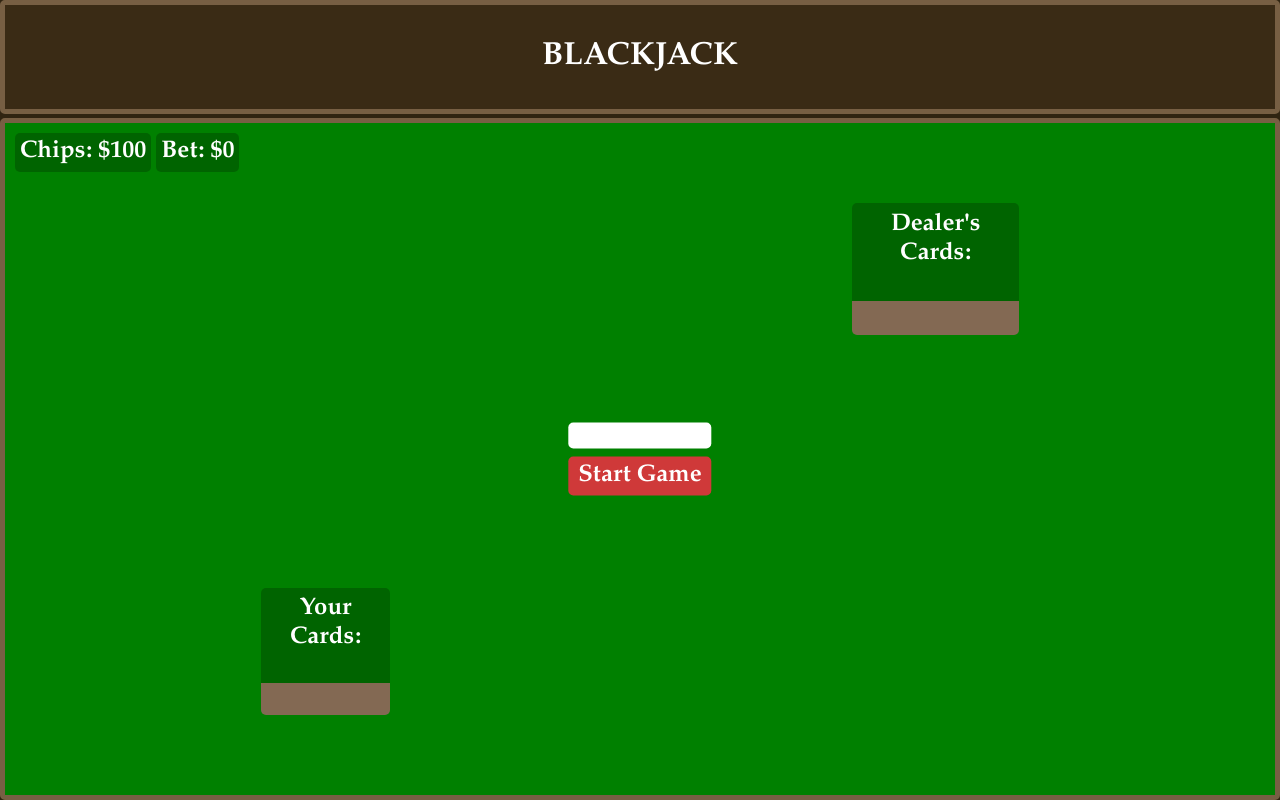
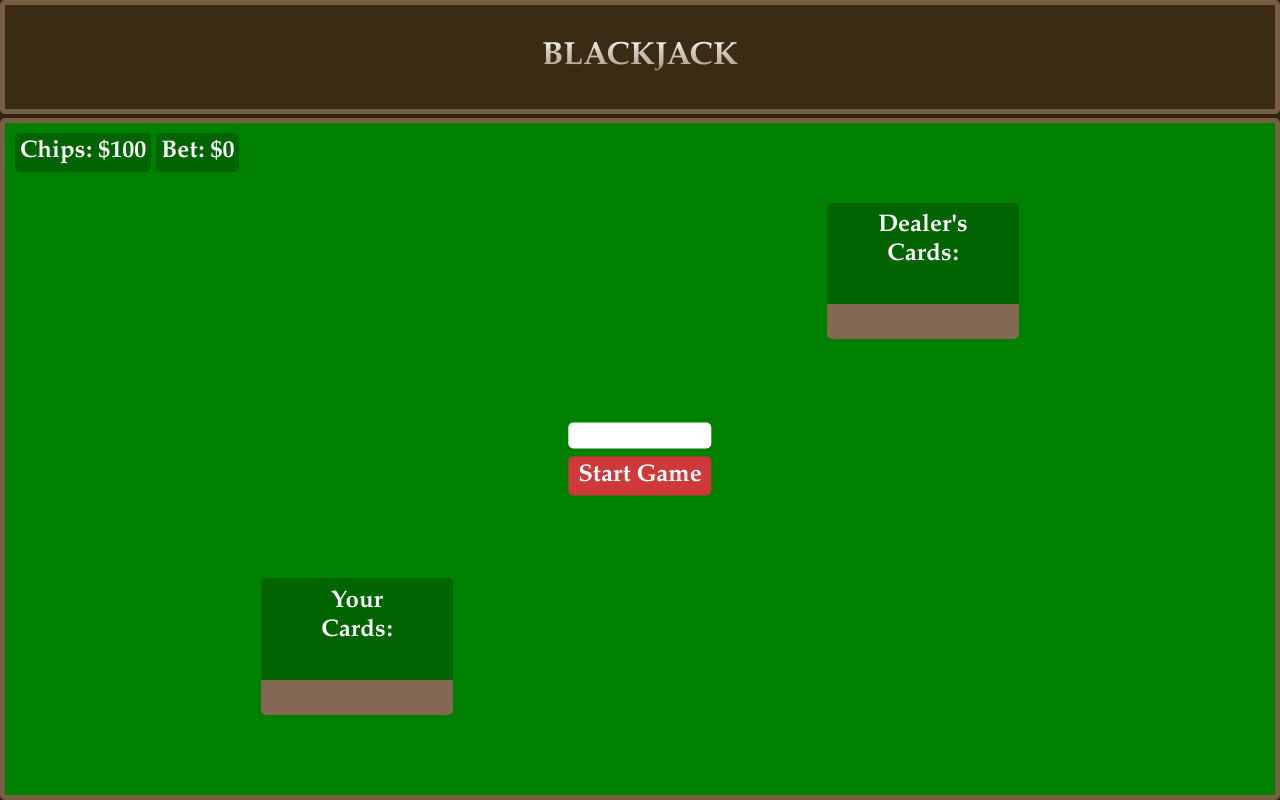
Before and after one commit to K-L-Zheng/Project, a plain HTML site: page Blackjack App/index.html in a window 1280 px wide. Drawn offline with Linux system fonts and the light colour scheme.

Commit message:
Add files via upload

```diff
--- a/Blackjack App/index.css
+++ b/Blackjack App/index.css
@@ -32,25 +32,31 @@ body {
 
         #game-title {
             padding: var(--main-padding);
+            background-color: rgb(58, 43, 21);
 
             grid-area: title;
             display: flex;
             justify-content: center;
             align-items: center;
 
-            background-color: rgb(58, 43, 21);
             border-radius: var(--main-radius);
             border: var(--main-border);
             box-shadow: var(--main-box-shadow);
             opacity: var(--bg-opacity);
         }
 
+            h1 {
+            background-image: linear-gradient(0, rgb(99, 72, 49), rgb(189, 171, 156), rgb(211, 203, 188), white);
+            -webkit-text-fill-color: transparent;
+            -webkit-background-clip: text;
+            }
+
         #game-information {
             position: relative;
 
             grid-area: game-info;
 
-            background: green;
+            background-color: green;
             border-radius: var(--main-radius);
             border: var(--main-border);
             box-shadow: var(--main-box-shadow);
@@ -83,6 +89,7 @@ body {
             top: 0;
             right: 0;
 
+            width: clamp(150px, 15vw, 200px);
             margin: 10vh 20vw;
             }
 
@@ -103,7 +110,7 @@ body {
                     line-height: 1;
                     padding: 3% 5%;
 
-                    background-color:#836953;
+                    background-color:rgb(131, 105, 83);
                     border-radius: 0 0 var(--main-radius) var(--main-radius);
                 }
 
@@ -112,6 +119,7 @@ body {
             bottom: 0;
             left: 0;
 
+            width: clamp(150px, 15vw, 200px);
             margin: 10vh 20vw;
             }
 
@@ -132,7 +140,7 @@ body {
                     line-height: 1;
                     padding: 3% 5%;
 
-                    background-color:#836953;
+                    background-color:rgb(131, 105, 83);
                     border-radius: 0 0 var(--main-radius) var(--main-radius);
                 }
 
@@ -158,8 +166,6 @@ body {
                     font-weight: bold;
 
                     caret-color: white;
-                    user-select: none;
-                    appearance: none;
                 }
 
                     input[type="number"]:hover {
--- a/Blackjack App/index.html
+++ b/Blackjack App/index.html
@@ -14,14 +14,14 @@
                 </div>
                 <div id="dealer-info">
                     <div id="dealer-cards">
-                        Dealer's Cards:
+                        Dealer's<br>Cards:
                         <div id="dealer-card-values"></div>
                     </div>
                     <div id="dealer-sum"></div>
                 </div>
                 <div id="player-info" >
                     <div id="player-cards">
-                        Your Cards:
+                        Your<br>Cards:
                         <div id="player-card-values"></div>
                     </div>
                     <div id="player-sum"></div>
```
